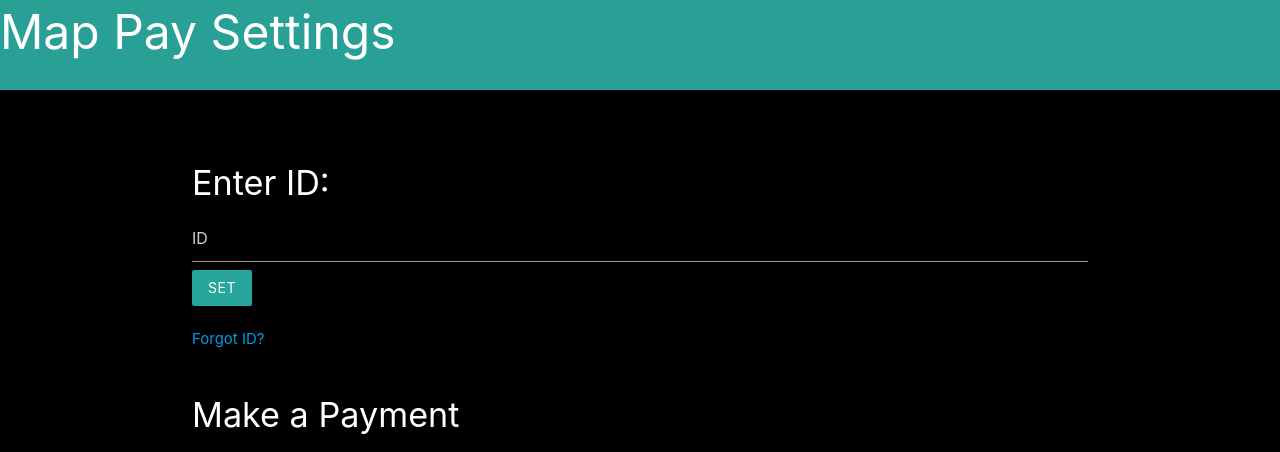
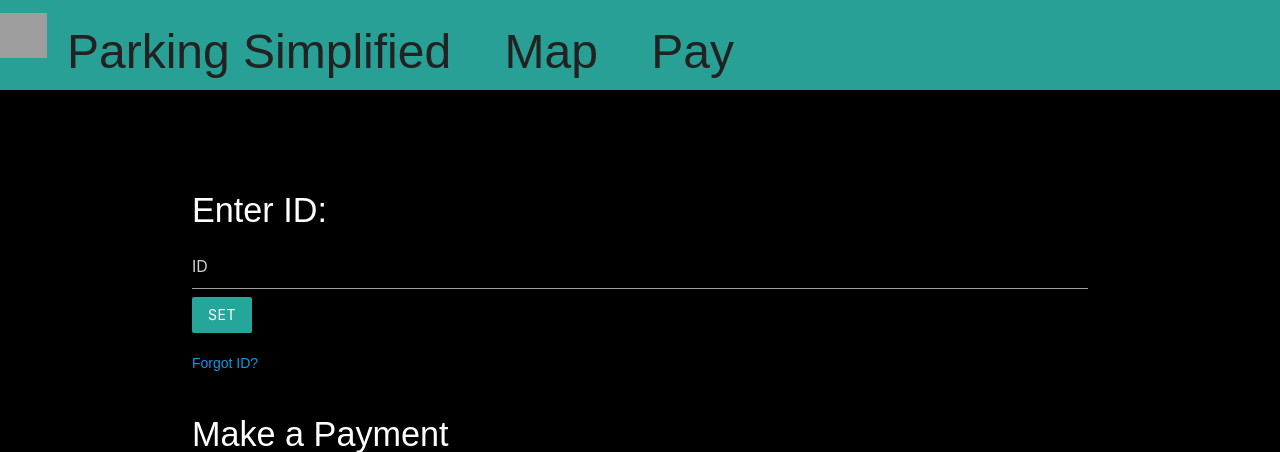
Before and after one commit to creethewolf/parking-app, a PHP site: page /SignedIn/pay.html in a window 1280 px wide. Shown: the top 452 px of the page. Run offline with PHP 8.4, Linux system fonts and the light colour scheme; some libraries are stand-ins or nearby versions; grey boxes are pictures that could not be loaded.

```diff
--- a/SignedIn/account.html
+++ b/SignedIn/account.html
@@ -50,7 +50,6 @@ body{
             <div class="text-block-85">Welcome Back</div>
           </div>
           <nav class="w-dropdown-list">
-            <a href="#" class="w-dropdown-link">Settings</a>
             <a href="#" class="w-dropdown-link">Report</a>
             <a href="#" class="w-dropdown-link"  onclick="signOut()">Sign Out</a>
           </nav>
--- a/SignedIn/index.html
+++ b/SignedIn/index.html
@@ -36,6 +36,8 @@
       </div>
       <nav role="navigation" class="nav-menu w-nav-menu">
         <a href="map.html" class="nav-link w-nav-link">Map</a>
+        <a href="pay.html" class="nav-link w-nav-link">Pay</a>
+
       </nav>
       <div class="navigation-right">
         <div class="menu-button w-nav-button">
--- a/SignedIn/pay.html
+++ b/SignedIn/pay.html
@@ -4,7 +4,8 @@
     <meta charset="UTF-8">
     <title>Parking Map App</title>
     <link rel="icon" type="image/png" href="../images/img-01.png"/>
-
+    <link href="../css/normalize.css" rel="stylesheet" type="text/css">
+    <link href="../css/webflow.css" rel="stylesheet" type="text/css">
     <!-- Compiled and minified CSS -->
     <link rel="stylesheet" href="https://cdnjs.cloudflare.com/ajax/libs/materialize/1.0.0/css/materialize.min.css">
 
@@ -16,21 +17,27 @@
     <link rel="stylesheet" href="../style.css">
 </head>
 
-
 <body>
-
 <nav role="navigation" class="nav-menu w-nav-menu">
+    <a href="index.html" class="brand w-nav-brand"><img src="images/Logo-Mark.svg" width="47" height="45" alt=""></a>
+    <a href="index.html" class="nav-link w-nav-link">Parking Simplified</a>
     <a href="map.html" class="nav-link w-nav-link">Map</a>
     <a href="pay.html" class="nav-link w-nav-link">Pay</a>
-    <a href="account.html" class="nav-link w-nav-link">Settings</a>
+
 
 
 
 </nav>
 
 <div class="container">
+    <br>
 
     <h3 id="curruser"></h3>
+    <br>
+    <br>
+    <br>
+    <br>
+    <br>
     <br>
 
     <h4>Enter ID:</h4>
--- a/style.css
+++ b/style.css
@@ -183,6 +183,8 @@ nav{
     background-color: #29a096;
     height: 90px;
     font-size: 48px;
+    color: black;
+
 
 }
 
```
Also changed, not shown: SignedIn/map.html (+6 -1 lines).
